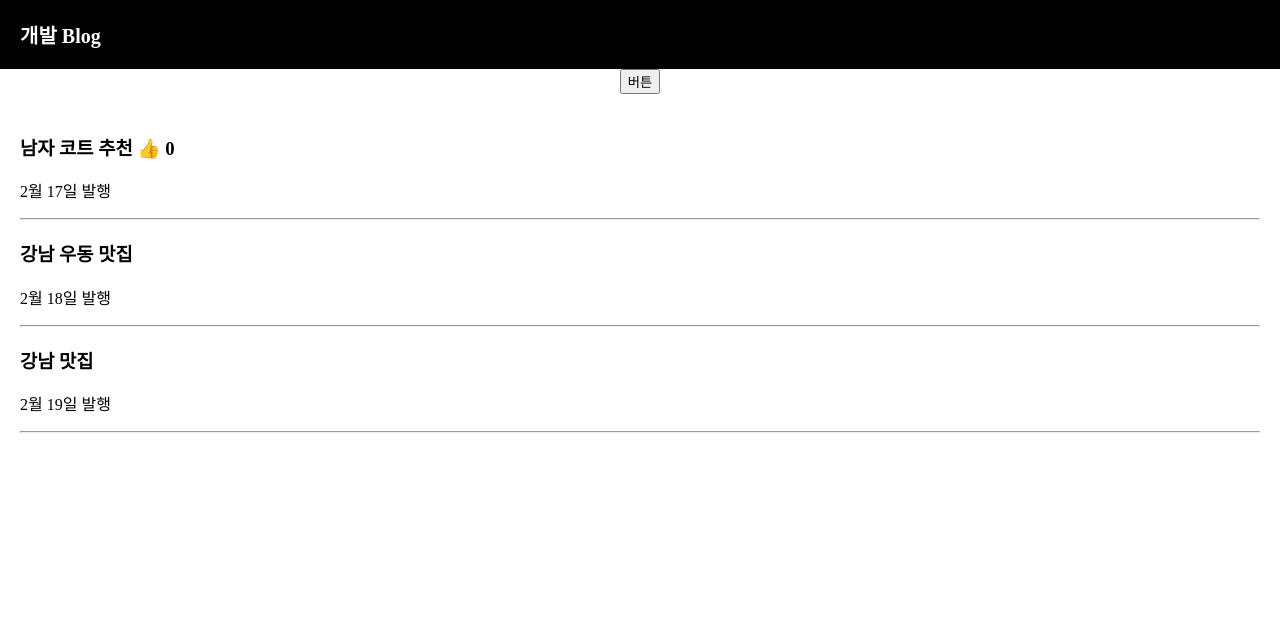
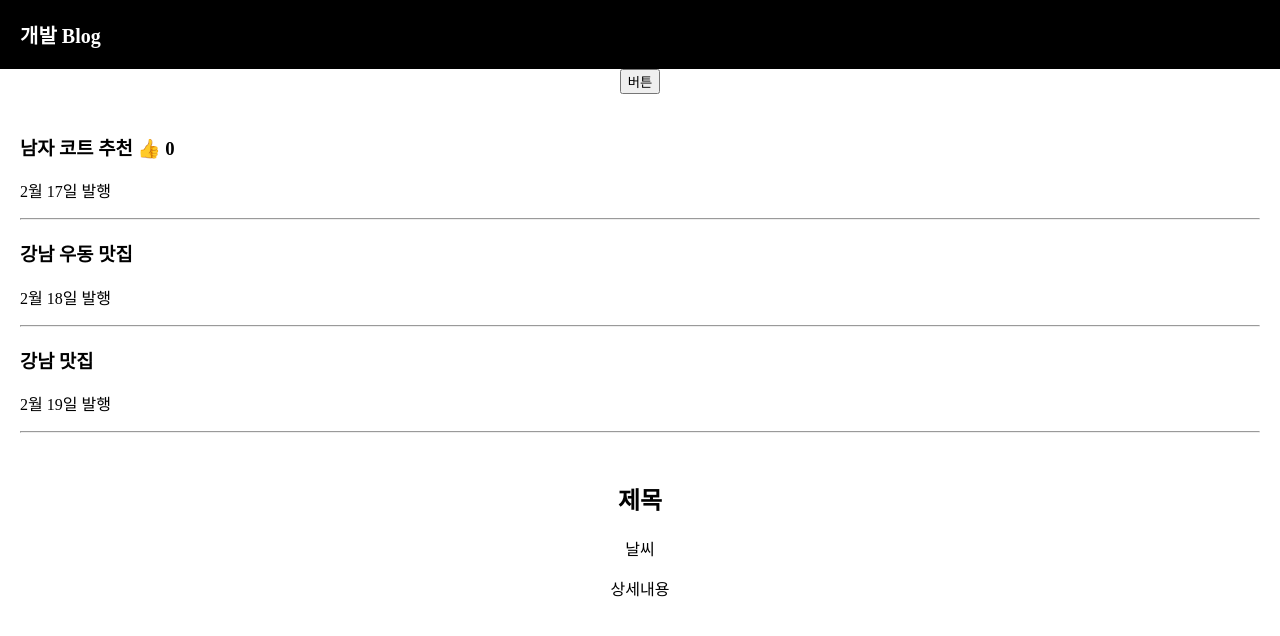
Before and after one commit to chusang23/react-class, a React (Create React App) app in the folder blog/: page / in a window 1280 px wide. Shown: the top 636 px of the page. Built offline with nearby package versions, Linux system fonts and the light colour scheme.

Commit message:
Update App.js

```diff
--- a/blog/src/App.js
+++ b/blog/src/App.js
@@ -15,6 +15,7 @@
     newArray[0] = '여자 코트 추천';
     글제목변경( newArray );
   }
+
   return (
   <div className="App">
       <div className="black-nav">
@@ -32,7 +33,13 @@
       <p>2월 19일 발행</p>
       <hr/>
     </div>
+    <div className="modal">
+    <h2>제목</h2>
+    <p>날씨</p>
+    <p>상세내용</p>
   </div>
+
+</div>
   );
 }
 
```
